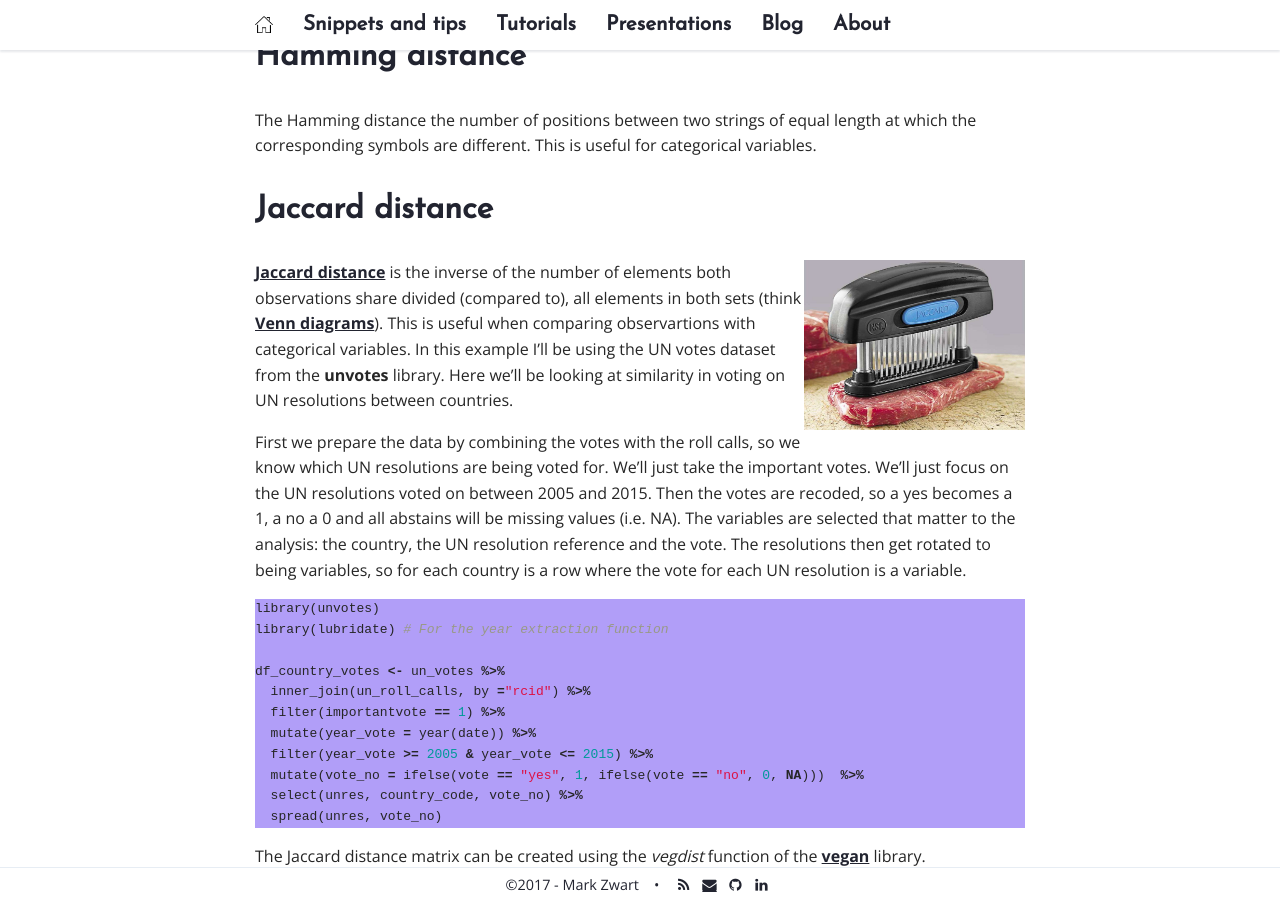
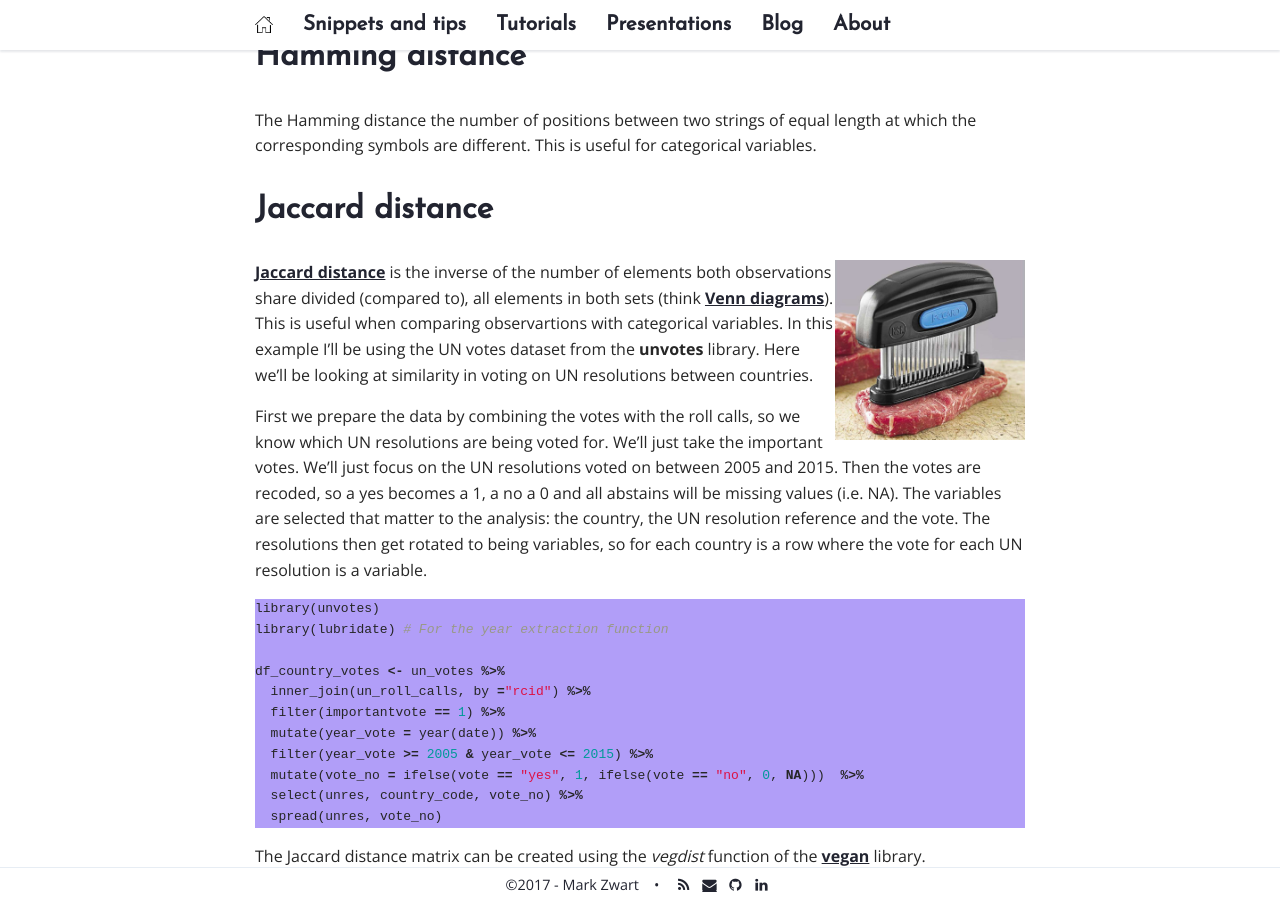
Before and after one commit to mark-me/mark-me.github.io, a Jekyll site: the page built from _pages/tutorials/distance-measures/distance-measures.md, in a window 1280 px wide and 900 px high, scrolled down 3073 px. Built offline with Jekyll 4.4.1, drawn with Linux system fonts in a browser that asks for light colours; nearby versions of some CDN libraries; comment, search, counter and statistics services are not loaded.

Commit message:
Update distance-measures.md

```diff
--- a/_pages/tutorials/distance-measures/distance-measures.md
+++ b/_pages/tutorials/distance-measures/distance-measures.md
@@ -94,7 +94,7 @@ The Hamming distance the number of positions between two strings of equal length
 
 # Jaccard distance
 
-[<img src="/_pages/tutorials/distance-measures/jaccard.jpg" width="221" height="170" align="right"/>](https://jaccard.com/collections/meat-tenderizers)
+[<img src="/_pages/tutorials/distance-measures/jaccard.jpg" width="190" height="180" align="right"/>](https://jaccard.com/collections/meat-tenderizers)
 
 [Jaccard distance](https://digfor.blogspot.nl/2013/03/fruity-shingles.html) is the inverse of the number of elements both observations share divided (compared to), all elements in both sets (think [Venn diagrams](https://en.wikipedia.org/wiki/Venn_diagram)). This is useful when comparing observartions with categorical variables. In this example I'll be using the UN votes dataset from the **unvotes** library. Here we'll be looking at similarity in voting on UN resolutions between countries.
 
```
